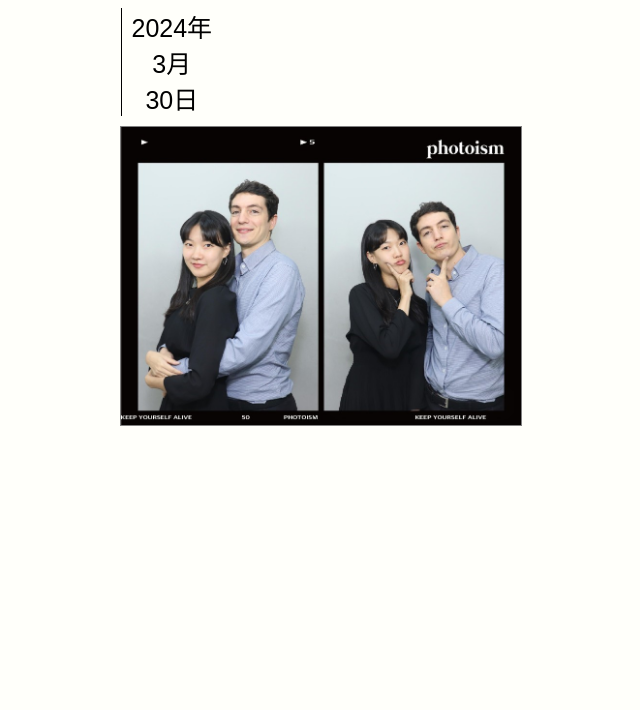
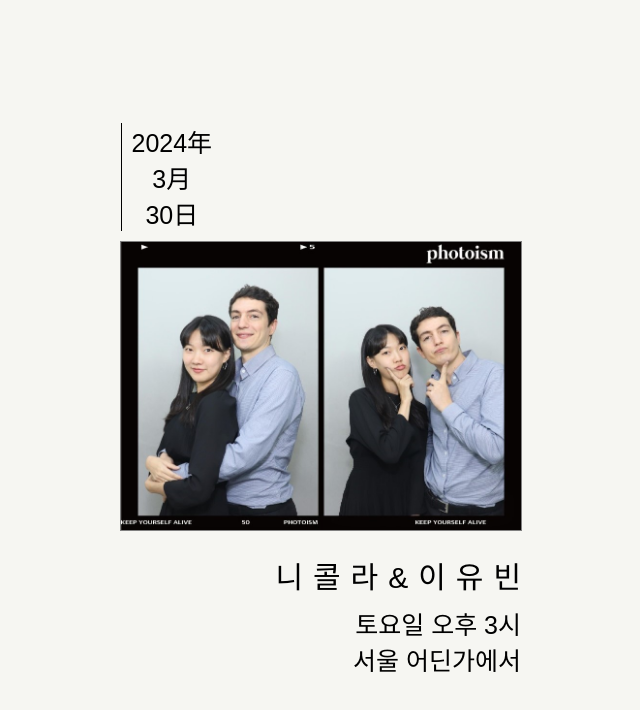
Before and after one commit to yupyup71/weddinginvi, a Next.js app: page / in a window 1280 px wide. Shown: the top 710 px of the page, without its empty margins (319-959 px from the left). Built offline with nearby package versions, Linux system fonts and the light colour scheme.

Commit message:
text commit

```diff
--- a/src/app/globals.css
+++ b/src/app/globals.css
@@ -1,8 +1,9 @@
 body{
   color: black;
-  background: rgba(255, 255, 248, 0.636);
+  background: rgba(241, 241, 236, 0.636);
 }
 
-main, section{
-  height: 100vp;
+html, body, main, section{
+  height: 100%;
+  margin: 0px;
 }
--- a/src/app/page.tsx
+++ b/src/app/page.tsx
@@ -1,13 +1,15 @@
 import { Coverphoto } from '@/components/coverphoto'
 import { Weddingdate } from '@/components/date'
+import { Texts } from '@/components/texts'
 import { useRouter } from 'next/router'
 
 export default function Home() {
   return (
     <main>
-      <section style={{display:"flex", flexDirection:"column", alignItems:"center"}}>
-        <Weddingdate yearDate='2024年' monthDate='3月' dayDate='30日'></Weddingdate>
+      <section style={{display:"flex", flexDirection:"column", justifyContent:"center", alignItems:"center"}}>
+        <Weddingdate yearDate='2024年' monthDate='3月' dayDate='30日' />
         <Coverphoto coverPhoto='/KakaoTalk_2.jpg' />
+        <Texts textyouWant="니콜라&이유빈" weddingtime="토요일 오후 3시" place="서울 어딘가에서"/>
       </section>
     </main>
   )
--- /dev/null
+++ b/src/components/texts.tsx
@@ -0,0 +1,15 @@
+import { WrappedBuildError } from "next/dist/server/base-server";
+
+export function Texts(props: {
+    textyouWant: string;
+    weddingtime: string;
+    place: string;
+}){
+    let {textyouWant, weddingtime, place} = props;
+    return <div style={{display: "flex", flexDirection:"column", alignItems:"end",
+            width:"400px"}}>
+            <div style={{fontSize:"30px", letterSpacing:"10px", marginRight:"-10px", padding:"8px 0px"}}>{textyouWant}</div>
+            <div style={{fontSize:"25px"}}>{weddingtime}</div>
+            <div style={{fontSize:"25px"}}>{place}</div>
+        </div>
+}
```
Also changed, not shown: public/KakaoTalk_2.jpg.
